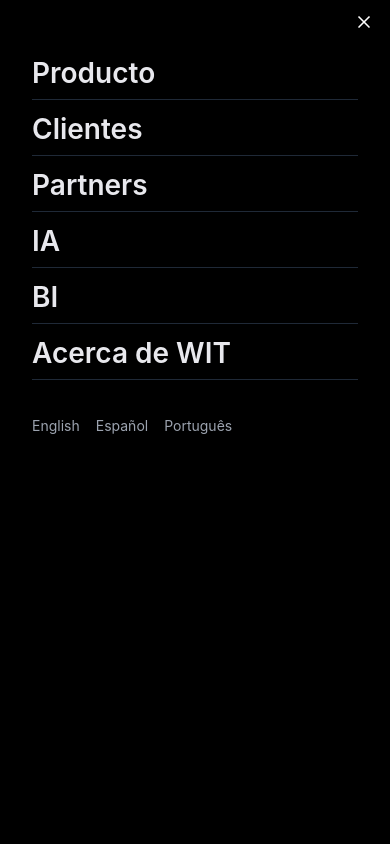
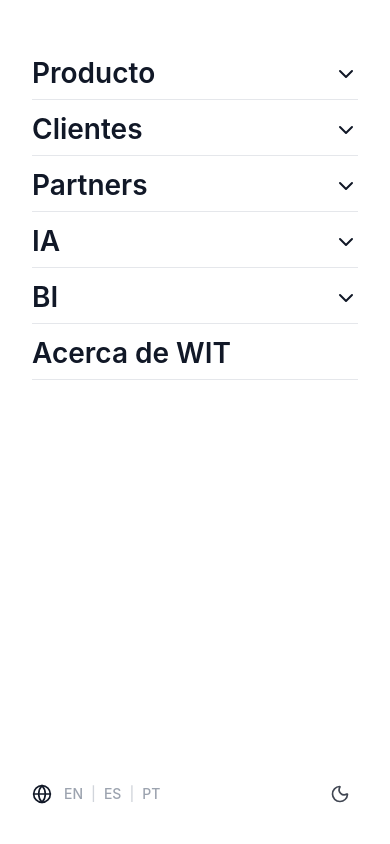
Before and after one commit to WIT-InnovacionTecnologia/WIT_web_page, a React (Vite) app: page /timeline in a window 390 px wide. Both pictures are taken after a click on the button 364 px from the left and 22 px from the top of the page. Shown: the top 844 px of the page. Built offline with nearby package versions, Linux system fonts and the light colour scheme; grey boxes are pictures that could not be loaded.

Commit message:
fix: menu icon theme dark en lenguage traslator and logo hom button

```diff
--- a/src/components/Navbar.tsx
+++ b/src/components/Navbar.tsx
@@ -1,5 +1,5 @@
 import { useState, useEffect, useRef } from 'react';
-import { Menu, X, ShoppingBag, Search, ChevronRight, Globe, Sun, Moon } from 'lucide-react';
+import { Menu, X, ShoppingBag, Search, ChevronRight, Globe, Sun, Moon, ChevronDown } from 'lucide-react';
 import { Link } from 'react-router-dom';
 import { motion, AnimatePresence } from 'framer-motion';
 import type { Variants } from 'framer-motion';
@@ -12,6 +12,7 @@
     const [isSearchOpen, setIsSearchOpen] = useState(false); // Search state
     const [scrolled, setScrolled] = useState(false);
     const [activeHover, setActiveHover] = useState<string | null>(null);
+    const [activeMobileMenu, setActiveMobileMenu] = useState<string | null>(null);
     const searchInputRef = useRef<HTMLInputElement>(null);
     const [isDarkMode, setIsDarkMode] = useState(false);
 
@@ -144,13 +145,13 @@
                     {/* Desktop Layout */}
                     <div className="hidden md:flex items-center justify-between w-full text-xs font-normal relative">
                         {/* WIT Logo */}
-                        <a href="/" className={`opacity-80 hover:opacity-100 transition-opacity flex items-center ${isSearchOpen ? 'hidden' : 'flex'}`}>
+                        <Link to="/" className={`opacity-80 hover:opacity-100 transition-opacity flex items-center ${isSearchOpen ? 'hidden' : 'flex'}`}>
                             <img
                                 src={`${import.meta.env.BASE_URL}wit-logo.png`}
                                 alt="WIT"
                                 className="h-[20px] w-auto object-contain"
                             />
-                        </a>
+                        </Link>
 
                         {/* Search Input (Desktop) */}
                         <AnimatePresence>
@@ -239,13 +240,13 @@
                     {/* Mobile Layout */}
                     <div className="flex md:hidden items-center justify-between w-full text-current">
                         <div className="z-50 logo-container transition-opacity duration-300">
-                            <a href="/" className={`flex items-center ${isOpen ? 'opacity-0' : 'opacity-100'}`}>
+                            <Link to="/" className={`flex items-center ${isOpen ? 'opacity-0' : 'opacity-100'}`}>
                                 <img
                                     src={`${import.meta.env.BASE_URL}wit-logo.png`}
                                     alt="WIT"
                                     className="h-[24px] w-auto object-contain"
                                 />
-                            </a>
+                            </Link>
                         </div>
 
                         <div className="flex items-center gap-6 z-50">
@@ -352,31 +353,112 @@
                         animate={{ opacity: 1, height: "100vh" }}
                         exit={{ opacity: 0, height: 0 }}
                         transition={{ duration: 0.4, ease: [0.645, 0.045, 0.355, 1.000] }}
-                        className="md:hidden fixed inset-0 bg-black z-40 pt-[48px] px-8"
+                        className="md:hidden fixed inset-0 bg-white dark:bg-black z-40 pt-[48px] px-8"
                     >
                         <motion.div
                             variants={containerVariants}
                             initial="hidden"
                             animate="visible"
                             exit="exit"
-                            className="flex flex-col space-y-1"
+                            className="flex flex-col h-full"
                         >
-                            {navItems.map((item) => (
+                            <div className="space-y-1">
+                                {navItems.map((item) => {
+                                    const hasSubMenu = navData[item.key];
+                                    const isExpanded = activeMobileMenu === item.key;
+
+                                    return (
+                                        <div key={item.key} className="border-b border-gray-200 dark:border-gray-800">
+                                            {hasSubMenu ? (
+                                                <>
+                                                    <button
+                                                        onClick={() => setActiveMobileMenu(isExpanded ? null : item.key)}
+                                                        className="flex items-center justify-between w-full text-[28px] font-semibold text-gray-900 dark:text-[#E8E8ED] py-2 leading-tight text-left"
+                                                    >
+                                                        {item.label}
+                                                        <ChevronDown
+                                                            size={24}
+                                                            className={`transition-transform duration-300 ${isExpanded ? 'rotate-180' : ''}`}
+                                                        />
+                                                    </button>
+                                                    <AnimatePresence>
+                                                        {isExpanded && (
+                                                            <motion.div
+                                                                initial={{ height: 0, opacity: 0 }}
+                                                                animate={{ height: 'auto', opacity: 1 }}
+                                                                exit={{ height: 0, opacity: 0 }}
+                                                                className="overflow-hidden bg-gray-50 dark:bg-gray-900/50 rounded-lg mb-2"
+                                                            >
+                                                                <div className="py-4 px-4 space-y-6">
+                                                                    {navData[item.key].map((column, idx) => (
+                                                                        <div key={idx} className="space-y-3">
+                                                                            <h4 className="text-gray-500 dark:text-gray-400 text-xs font-semibold uppercase tracking-wider">
+                                                                                {column.title}
+                                                                            </h4>
+                                                                            <ul className="space-y-2 pl-2 border-l-2 border-gray-200 dark:border-gray-700">
+                                                                                {column.links.map((link) => (
+                                                                                    <li key={link}>
+                                                                                        {link === 'Timeline' ? (
+                                                                                            <Link
+                                                                                                to="/timeline"
+                                                                                                className="block text-base text-gray-700 dark:text-gray-300 hover:text-blue-600 dark:hover:text-blue-400 pl-4 py-1"
+                                                                                                onClick={() => setIsOpen(false)}
+                                                                                            >
+                                                                                                {link}
+                                                                                            </Link>
+                                                                                        ) : (
+                                                                                            <a
+                                                                                                href="#"
+                                                                                                className="block text-base text-gray-700 dark:text-gray-300 hover:text-blue-600 dark:hover:text-blue-400 pl-4 py-1"
+                                                                                                onClick={() => setIsOpen(false)}
+                                                                                            >
+                                                                                                {link}
+                                                                                            </a>
+                                                                                        )}
+                                                                                    </li>
+                                                                                ))}
+                                                                            </ul>
+                                                                        </div>
+                                                                    ))}
+                                                                </div>
+                                                            </motion.div>
+                                                        )}
+                                                    </AnimatePresence>
+                                                </>
+                                            ) : (
                                                 <motion.a
-                                    key={item.key}
                                                     variants={itemVariants}
                                                     href="#"
-                                    className="text-[28px] font-semibold text-[#E8E8ED] py-2 border-b border-gray-800 leading-tight"
+                                                    className="block text-[28px] font-semibold text-gray-900 dark:text-[#E8E8ED] py-2 leading-tight text-left w-full"
                                                     onClick={() => setIsOpen(false)}
                                                 >
                                                     {item.label}
                                                 </motion.a>
-                            ))}
-                            {/* Mobile Language Switcher */}
-                            <motion.div variants={itemVariants} className="pt-8 flex gap-4">
-                                <button onClick={() => changeLanguage('en')} className="text-gray-400 text-sm hover:text-white">English</button>
-                                <button onClick={() => changeLanguage('es')} className="text-gray-400 text-sm hover:text-white">Español</button>
-                                <button onClick={() => changeLanguage('pt')} className="text-gray-400 text-sm hover:text-white">Português</button>
+                                            )}
+                                        </div>
+                                    );
+                                })}
+                            </div>
+
+                            {/* Mobile Language and Theme Switcher - Bottom Positioned */}
+                            <motion.div variants={itemVariants} className="mt-auto pb-8 flex items-center justify-between">
+                                <div className="flex items-center gap-3">
+                                    <Globe size={20} className="text-gray-900 dark:text-white" />
+                                    <div className="flex items-center gap-2 text-sm font-medium">
+                                        <button onClick={() => changeLanguage('en')} className={`${i18n.language === 'en' ? 'text-black dark:text-white' : 'text-gray-400'} hover:text-black dark:hover:text-white transition-colors`}>EN</button>
+                                        <span className="text-gray-300 dark:text-gray-700">|</span>
+                                        <button onClick={() => changeLanguage('es')} className={`${i18n.language === 'es' ? 'text-black dark:text-white' : 'text-gray-400'} hover:text-black dark:hover:text-white transition-colors`}>ES</button>
+                                        <span className="text-gray-300 dark:text-gray-700">|</span>
+                                        <button onClick={() => changeLanguage('pt')} className={`${i18n.language === 'pt' ? 'text-black dark:text-white' : 'text-gray-400'} hover:text-black dark:hover:text-white transition-colors`}>PT</button>
+                                    </div>
+                                </div>
+
+                                <button
+                                    onClick={toggleDarkMode}
+                                    className="p-2 text-gray-900 dark:text-white opacity-80 hover:opacity-100 transition-opacity"
+                                >
+                                    {isDarkMode ? <Sun size={20} /> : <Moon size={20} />}
+                                </button>
                             </motion.div>
                         </motion.div>
                     </motion.div>
--- a/src/components/ProductShowcase.tsx
+++ b/src/components/ProductShowcase.tsx
@@ -4,6 +4,7 @@
 export const ProductShowcase = () => {
     const { t } = useTranslation();
 
+    // Feature Sections - Change titles and descriptions here
     const features = [
         {
             title: t('showcase.camera_title'),
```
Also changed, not shown: src/components/AIAssistant.tsx (+9 -3 lines), src/components/BentoGrid.tsx (+9 -3 lines), src/assets/logo-wit-black.png (added), src/assets/logo-wit-white.png (added). Lines whose indentation alone changed are shown as unchanged.
